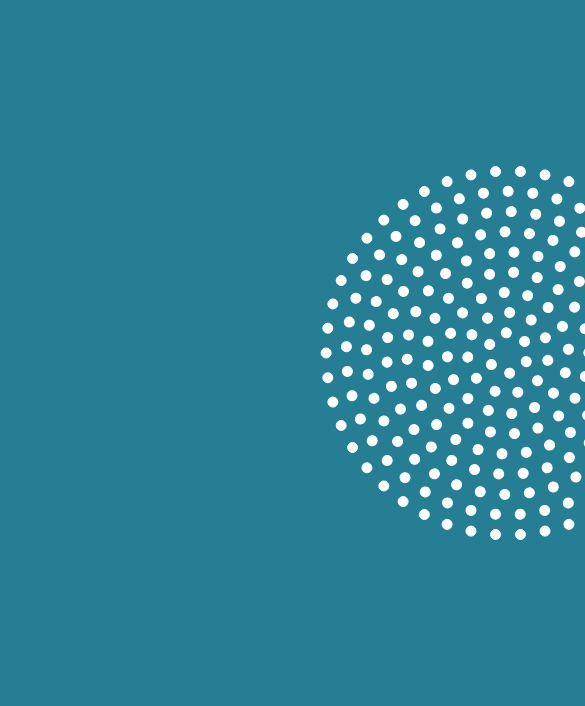
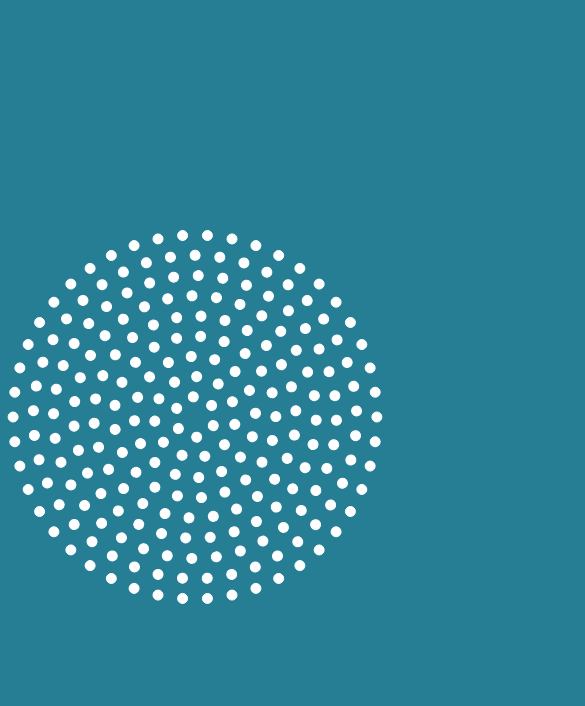
Before and after one commit to ondrek/sketches, a plain HTML site: page index.html in a window 390 px wide. Shown: the part 5-711 px from the top of the page, 585 px wide, since content can reach past the window. Drawn offline with Linux system fonts and the light colour scheme.

Commit message:
Mobile support

```diff
--- a/index.html
+++ b/index.html
@@ -5,13 +5,13 @@
     <meta name="viewport" content="width=device-width, initial-scale=1" />
 
     <style type="text/css">
-        canvas { margin: 0 auto; display: block; }
+        canvas { position: absolute; left: 50%; top: 50%; margin: -250px; }
         body, canvas { background: #267e94; }
     </style>
 
 </head><body>
 
-    <canvas id="b" width="1000px" height="700px"></canvas>
+    <canvas id="b" width="500px" height="500px"></canvas>
     <script src="client.js"></script>
 
 </body></html>
```
